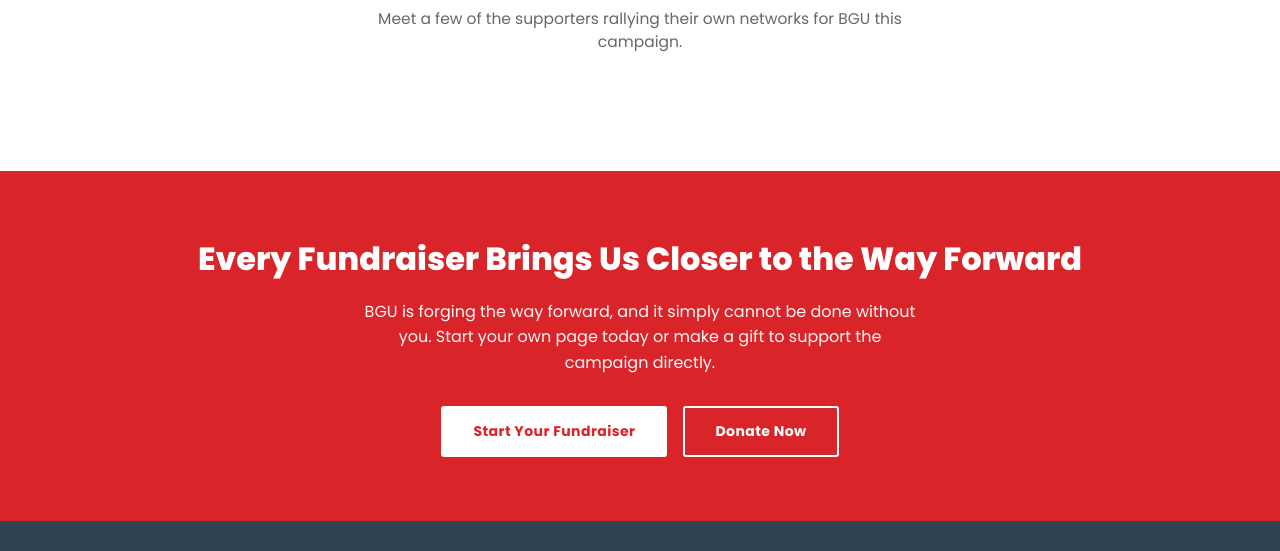
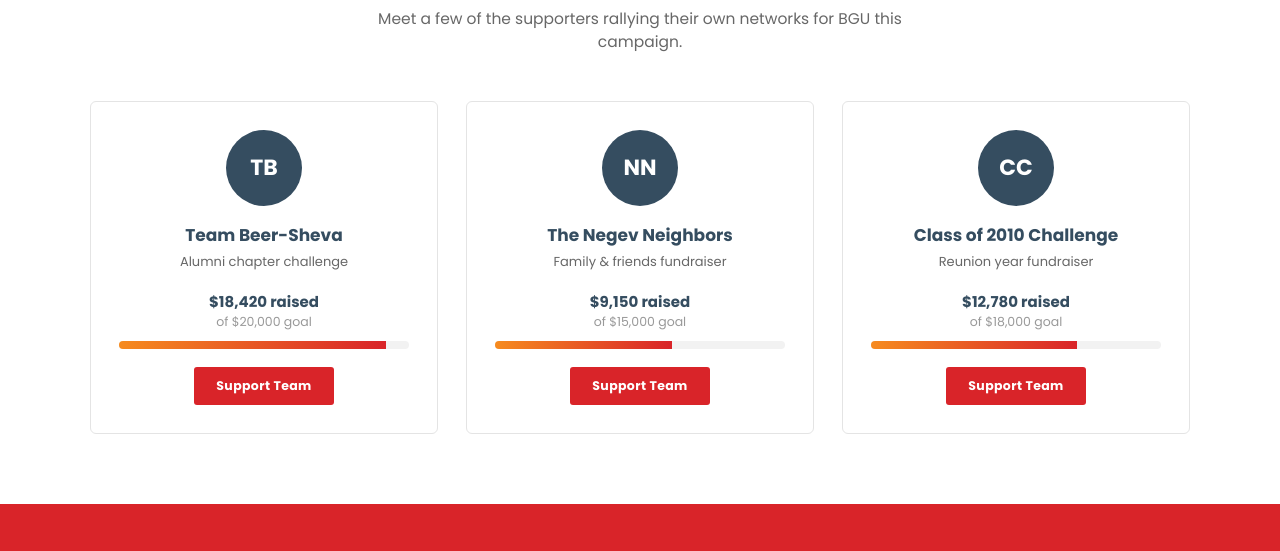
Before and after one commit to candelariapaternostro-collab/demo, a plain HTML site: page index.html in a window 1280 px wide. Shown: the part 1936-2487 px from the top of the page. Drawn offline with Linux system fonts and the light colour scheme; a script that the page names is missing.

Commit message:
Revert "Replace fictional Featured Fundraisers cards with FRU Element anchor"
This reverts commit 0d082d5bc3f2dc0e04250abdaa3a17c84261ac75.

```diff
--- a/index.html
+++ b/index.html
@@ -279,7 +279,35 @@
   <div class="wrap">
     <h2>Featured Fundraisers</h2>
     <p class="sub">Meet a few of the supporters rallying their own networks for BGU this campaign.</p>
-    <a href="#XSWQNZDT" style="display: none"></a>
+    <div class="cards">
+      <div class="card">
+        <div class="avatar">TB</div>
+        <h3>Team Beer-Sheva</h3>
+        <div class="tagline">Alumni chapter challenge</div>
+        <div class="amount">$18,420 raised</div>
+        <div class="goal">of $20,000 goal</div>
+        <div class="progress-bar"><div class="progress-fill" style="width:92%"></div></div>
+        <a class="btn btn-primary" href="https://a4bgu.donorsupport.co/-/XYGZBWXK" target="_blank" rel="noopener">Support Team</a>
+      </div>
+      <div class="card">
+        <div class="avatar">NN</div>
+        <h3>The Negev Neighbors</h3>
+        <div class="tagline">Family &amp; friends fundraiser</div>
+        <div class="amount">$9,150 raised</div>
+        <div class="goal">of $15,000 goal</div>
+        <div class="progress-bar"><div class="progress-fill" style="width:61%"></div></div>
+        <a class="btn btn-primary" href="https://a4bgu.donorsupport.co/-/XYGZBWXK" target="_blank" rel="noopener">Support Team</a>
+      </div>
+      <div class="card">
+        <div class="avatar">CC</div>
+        <h3>Class of 2010 Challenge</h3>
+        <div class="tagline">Reunion year fundraiser</div>
+        <div class="amount">$12,780 raised</div>
+        <div class="goal">of $18,000 goal</div>
+        <div class="progress-bar"><div class="progress-fill" style="width:71%"></div></div>
+        <a class="btn btn-primary" href="https://a4bgu.donorsupport.co/-/XYGZBWXK" target="_blank" rel="noopener">Support Team</a>
+      </div>
+    </div>
   </div>
 </section>
 
```
